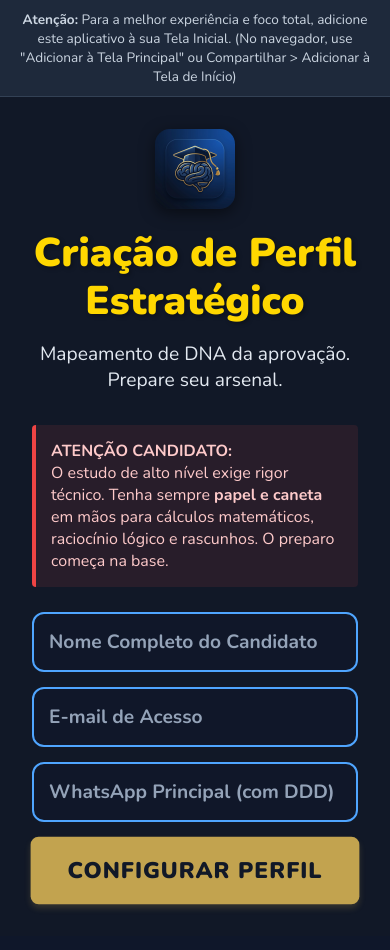
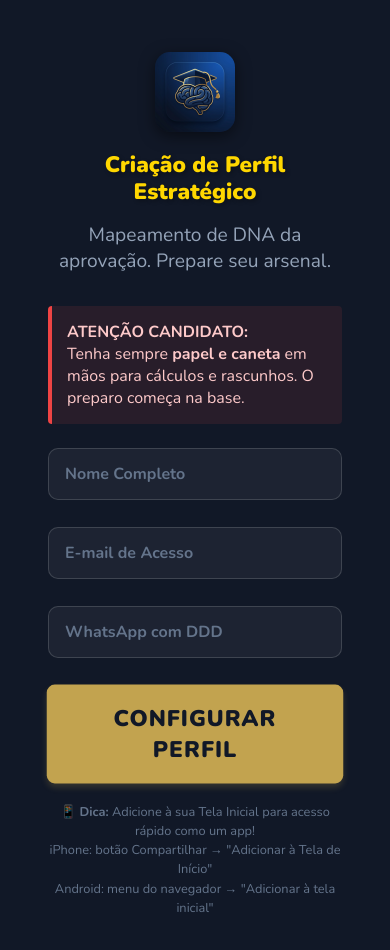
Before and after one commit to romuloicloud/metodopai360, a website: page app/index.html in a window 390 px wide. Drawn offline with nearby package versions, Linux system fonts and the light colour scheme.

Commit message:
feat(pwa): PWA completo + responsivo + redirect landing page antiga
- manifest.json: app instalável com ícone, cor e start_url no catálogo
- sw.js: Service Worker com cache offline para arquivos estáticos
- index.html: meta tags Apple/Android PWA + dica de instalação + OG tags SEO
- Todas as páginas: link manifest + apple-touch-icon + theme-color
- vercel.json: redirect /landing/* → /tela_catalogo_concursos (301)
- www.metododopai.com apontado para o deploy

Co-Authored-By: Claude Sonnet 4.6 <noreply@anthropic.com>

```diff
--- a/app/index.html
+++ b/app/index.html
@@ -2,82 +2,127 @@
 <html lang="pt-BR">
 <head>
     <meta charset="UTF-8">
-    <meta name="viewport" content="width=device-width, initial-scale=1.0">
-    <title>Alistamento Militar - Método do Pai 360º</title>
-    <link rel="icon" href="/app-icon.png?v=5" type="image/png">
+    <meta name="viewport" content="width=device-width, initial-scale=1.0, viewport-fit=cover">
+    <title>Método do Pai 360 — Preparação para Concursos</title>
+
+    <!-- PWA -->
+    <link rel="manifest" href="/manifest.json">
+    <meta name="theme-color" content="#0F172A">
+    <meta name="mobile-web-app-capable" content="yes">
+    <meta name="apple-mobile-web-app-capable" content="yes">
+    <meta name="apple-mobile-web-app-status-bar-style" content="black-translucent">
+    <meta name="apple-mobile-web-app-title" content="Pai 360">
+    <link rel="apple-touch-icon" href="/app-icon.png">
+
+    <!-- SEO / OG -->
+    <meta name="description" content="Descubra seu gap no edital em 10 questões. Rota de estudos personalizada para PMERJ, INSS, PF, PRF e mais.">
+    <meta property="og:title" content="Método do Pai 360">
+    <meta property="og:description" content="Diagnóstico gratuito: veja onde você está em relação ao seu concurso em 10 questões.">
+    <meta property="og:image" content="https://metododopai.com/app-icon.png">
+    <meta property="og:url" content="https://metododopai.com">
+    <meta property="og:type" content="website">
+
+    <link rel="icon" href="/app-icon.png" type="image/png">
     <link rel="stylesheet" href="/style.css">
+    <link href="https://fonts.googleapis.com/css2?family=Nunito:wght@400;700;900&display=swap" rel="stylesheet">
     <script src="https://cdn.jsdelivr.net/npm/@supabase/supabase-js@2"></script>
-    <link href="https://fonts.googleapis.com/css2?family=Nunito:wght@400;700;900&display=swap" rel="stylesheet">
     <script src="/api/config"></script>
+
+    <style>
+        body { display: flex; align-items: center; justify-content: center; min-height: 100vh; }
+        #app { width: 100%; max-width: 480px; padding: 24px 20px; }
+        .form-container input {
+            width: 100%;
+            box-sizing: border-box;
+            padding: 14px 16px;
+            margin-bottom: 12px;
+            border-radius: 10px;
+            border: 1px solid rgba(255,255,255,0.15);
+            background: rgba(255,255,255,0.05);
+            color: #F8FAFC;
+            font-size: 1rem;
+        }
+        .form-container input::placeholder { color: #64748B; }
+        .form-container input:focus { outline: none; border-color: #4FA5FF; }
+        @media (max-width: 480px) {
+            #app { padding: 20px 16px; }
+            h1 { font-size: 1.4rem; }
+        }
+    </style>
 </head>
 <body>
     <div id="app">
-        <div id="onboarding" class="screen active">
-            <img src="/app-icon.png?v=5" alt="Método do Pai 360" style="width: 80px; height: 80px; border-radius: 15px; margin-bottom: 20px; box-shadow: 0 4px 15px rgba(0,0,0,0.5);">
+        <div id="onboarding" class="screen active" style="text-align:center;">
+            <img src="/app-icon.png?v=5" alt="Método do Pai 360"
+                 style="width:80px;height:80px;border-radius:15px;margin-bottom:20px;box-shadow:0 4px 15px rgba(0,0,0,0.5);">
 
-            <h1 style="margin-top: 0;">Criação de Perfil Estratégico</h1>
-            <p>Mapeamento de DNA da aprovação. Prepare seu arsenal.</p>
+            <h1 style="margin-top:0;">Criação de Perfil Estratégico</h1>
+            <p style="color:#94A3B8;">Mapeamento de DNA da aprovação. Prepare seu arsenal.</p>
 
-            <div class="alerta-estudo">
-                <strong>ATENÇÃO CANDIDATO:</strong><br>O estudo de alto nível exige rigor técnico. Tenha sempre <strong>papel e caneta</strong> em mãos para cálculos matemáticos, raciocínio lógico e rascunhos. O preparo começa na base.
+            <div class="alerta-estudo" style="margin-bottom:24px;">
+                <strong>ATENÇÃO CANDIDATO:</strong><br>
+                Tenha sempre <strong>papel e caneta</strong> em mãos para cálculos e rascunhos. O preparo começa na base.
             </div>
 
             <form id="form-alistamento" class="form-container">
-                <input type="text" id="nome_guerra" placeholder="Nome Completo do Candidato" required>
-                <input type="email" id="email" placeholder="E-mail de Acesso" required>
-                <input type="text" id="whatsapp" placeholder="WhatsApp Principal (com DDD)" required maxlength="15">
+                <input type="text"  id="nome_guerra" placeholder="Nome Completo" required autocomplete="name">
+                <input type="email" id="email"       placeholder="E-mail de Acesso" required autocomplete="email">
+                <input type="tel"   id="whatsapp"    placeholder="WhatsApp com DDD" required maxlength="15" autocomplete="tel">
+                <button type="submit" id="btn-alistar" class="btn-giant pulse" style="width:100%;">
+                    CONFIGURAR PERFIL
+                </button>
+            </form>
 
-                <button type="submit" id="btn-alistar" class="btn-giant pulse">CONFIGURAR PERFIL</button>
-            </form>
+            <p id="pwa-dica" style="display:none; margin-top:20px; font-size:0.8rem; color:#64748B; line-height:1.5;">
+                📱 <strong>Dica:</strong> Adicione à sua Tela Inicial para acesso rápido como um app!<br>
+                iPhone: botão Compartilhar → "Adicionar à Tela de Início"<br>
+                Android: menu do navegador → "Adicionar à tela inicial"
+            </p>
         </div>
     </div>
 
     <script src="/backend_onboarding.js?v=6"></script>
     <script>
         // Máscara WhatsApp
-        const inputTel = document.getElementById('whatsapp');
-        inputTel.addEventListener('input', function (e) {
-            let x = e.target.value.replace(/\D/g, '').match(/(\d{0,2})(\d{0,5})(\d{0,4})/);
-            e.target.value = !x[2] ? x[1] : '(' + x[1] + ') ' + x[2] + (x[3] ? '-' + x[3] : '');
+        document.getElementById('whatsapp').addEventListener('input', function(e) {
+            let x = e.target.value.replace(/\D/g,'').match(/(\d{0,2})(\d{0,5})(\d{0,4})/);
+            e.target.value = !x[2] ? x[1] : '('+x[1]+') '+x[2]+(x[3] ? '-'+x[3] : '');
         });
 
         document.getElementById('form-alistamento').addEventListener('submit', async (e) => {
             e.preventDefault();
             const btn = document.getElementById('btn-alistar');
-            btn.innerText = "Configurando...";
+            btn.innerText = 'Configurando...';
             btn.disabled = true;
-
-            const nome = document.getElementById('nome_guerra').value;
-            const email = document.getElementById('email').value;
-            const zap = document.getElementById('whatsapp').value;
-
             try {
-                const success = await salvarAlistamento(nome, email, zap);
-                if(success) {
+                const ok = await salvarAlistamento(
+                    document.getElementById('nome_guerra').value,
+                    document.getElementById('email').value,
+                    document.getElementById('whatsapp').value
+                );
+                if (ok) {
                     window.location.href = 'tela_catalogo_concursos.html';
                 } else {
-                    alert("Falha na conexão com o QG. Tente novamente.");
-                    btn.innerText = "CONFIGURAR PERFIL";
+                    alert('Falha na conexão. Tente novamente.');
+                    btn.innerText = 'CONFIGURAR PERFIL';
                     btn.disabled = false;
                 }
-            } catch (err) {
-                console.error("Erro crítico:", err);
-                alert("Erro crítico no sistema.");
-                btn.innerText = "CONFIGURAR PERFIL";
+            } catch(err) {
+                alert('Erro crítico. Tente novamente.');
+                btn.innerText = 'CONFIGURAR PERFIL';
                 btn.disabled = false;
             }
         });
 
-        // Verificação de PWA e Display de Instrução
-        document.addEventListener('DOMContentLoaded', () => {
-            const isStandalone = window.matchMedia('(display-mode: standalone)').matches || window.navigator.standalone || document.referrer.includes('android-app://');
-            if (!isStandalone) {
-                const pwaPrompt = document.createElement('div');
-                pwaPrompt.className = 'pwa-prompt';
-                pwaPrompt.innerHTML = `<strong>Atenção:</strong> Para a melhor experiência e foco total, adicione este aplicativo à sua Tela Inicial. (No navegador, use "Adicionar à Tela Principal" ou Compartilhar > Adicionar à Tela de Início)`;
-                document.getElementById('app').prepend(pwaPrompt);
-            }
-        });
+        // Mostra dica PWA se não estiver rodando como app instalado
+        const isApp = window.matchMedia('(display-mode: standalone)').matches
+                   || window.navigator.standalone;
+        if (!isApp) document.getElementById('pwa-dica').style.display = 'block';
+
+        // Registra Service Worker
+        if ('serviceWorker' in navigator) {
+            navigator.serviceWorker.register('/sw.js').catch(() => {});
+        }
     </script>
 </body>
 </html>
```
Also changed, not shown: app/acesso_liberado.html (+6 -0 lines), app/missao.html (+6 -0 lines), app/rota_estudos.html (+6 -0 lines), app/sw.js (added, +44 -0 lines), app/tela_catalogo_concursos.html (+6 -0 lines), app/teoria_360.html (+6 -0 lines), app/treinamento_360.html (+6 -0 lines), app/manifest.json (added), vercel.json.
